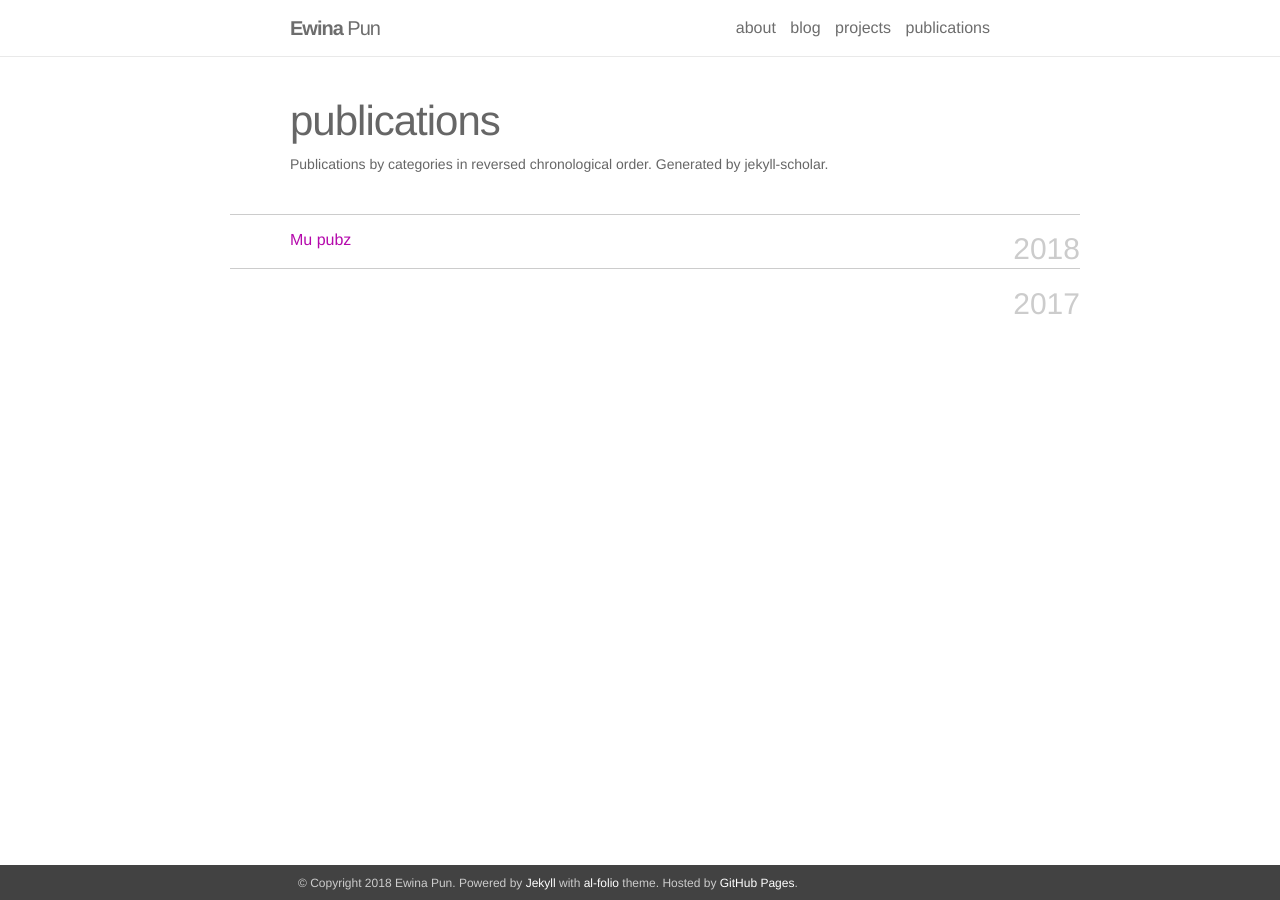
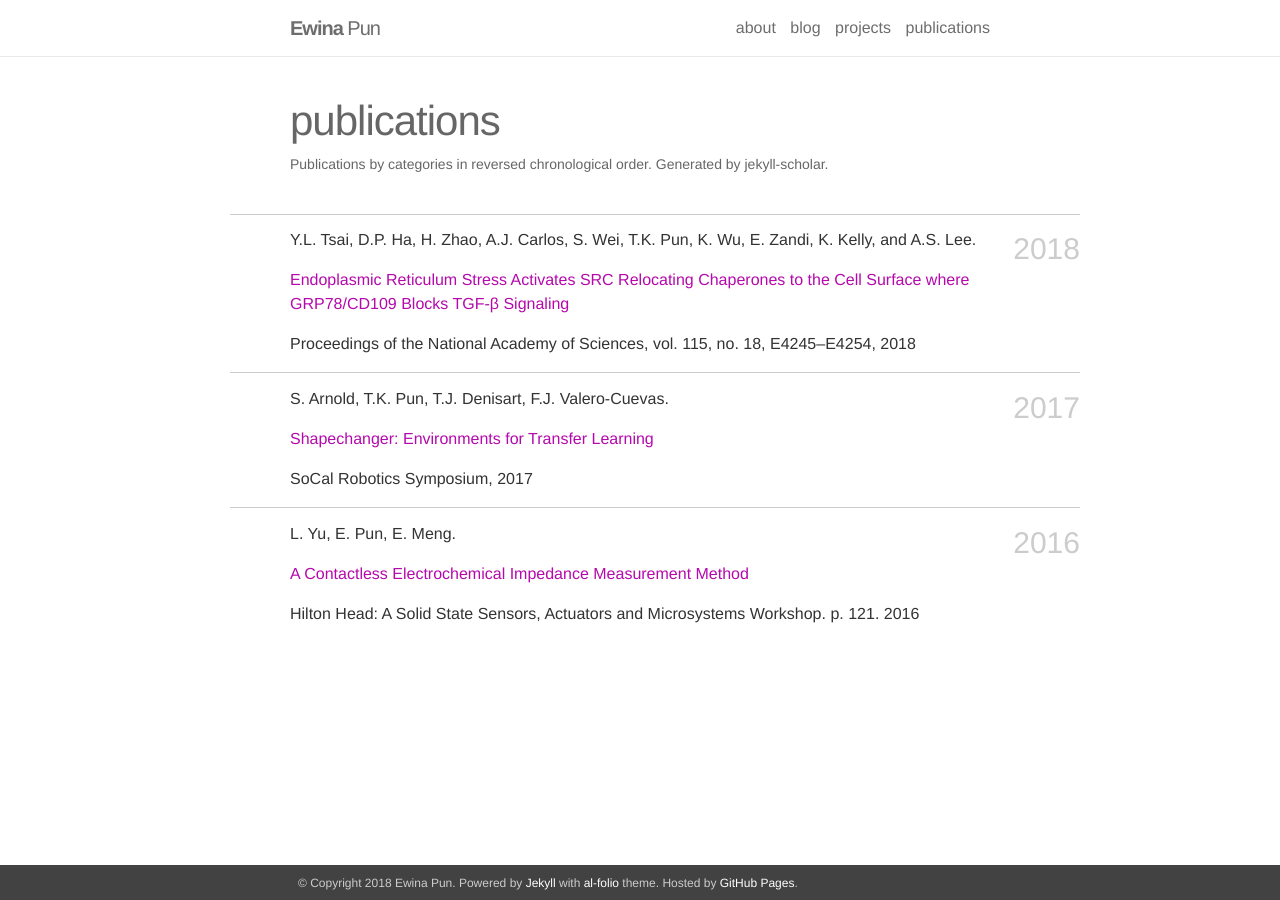
Before and after one commit to ewinapun/ewinapun.github.io, a Jekyll site: the page built from _pages/publications.md, in a window 1280 px wide. Built offline with Jekyll 4.4.1, drawn with Linux system fonts in a browser that asks for light colours; nearby versions of some CDN libraries.

```diff
--- a/_pages/publications.md
+++ b/_pages/publications.md
@@ -8,7 +8,24 @@
 
 <h3 class="year">2018</h3>
 
-<a href='https://ewinapun.tk'>Mu pubz</a>
+Y.L. Tsai, D.P. Ha, H. Zhao, A.J. Carlos, S. Wei, T.K. Pun, K. Wu, E. Zandi, K. Kelly, and A.S. Lee.
 
+<a href='https://doi.org/10.1073/pnas.1714866115'>Endoplasmic Reticulum Stress Activates SRC Relocating Chaperones to the Cell Surface where GRP78/CD109 Blocks TGF-β Signaling</a>
+
+Proceedings of the National Academy of Sciences, vol. 115, no. 18, E4245–E4254, 2018
 
 <h3 class="year">2017</h3>
+
+S. Arnold, T.K. Pun, T.J. Denisart, F.J. Valero-Cuevas.
+
+<a href='https://arxiv.org/abs/1709.05070'>Shapechanger: Environments for Transfer Learning</a>
+
+SoCal Robotics Symposium, 2017
+
+<h3 class="year">2016</h3>
+
+L. Yu, E. Pun, E. Meng.
+
+<a href='https://pdfs.semanticscholar.org/40c2/6b44b5037d6e75982d4a65442ff4fc50344d.pdf'>A Contactless Electrochemical Impedance Measurement Method</a>
+
+Hilton Head: A Solid State Sensors, Actuators and Microsystems Workshop. p. 121. 2016
```
